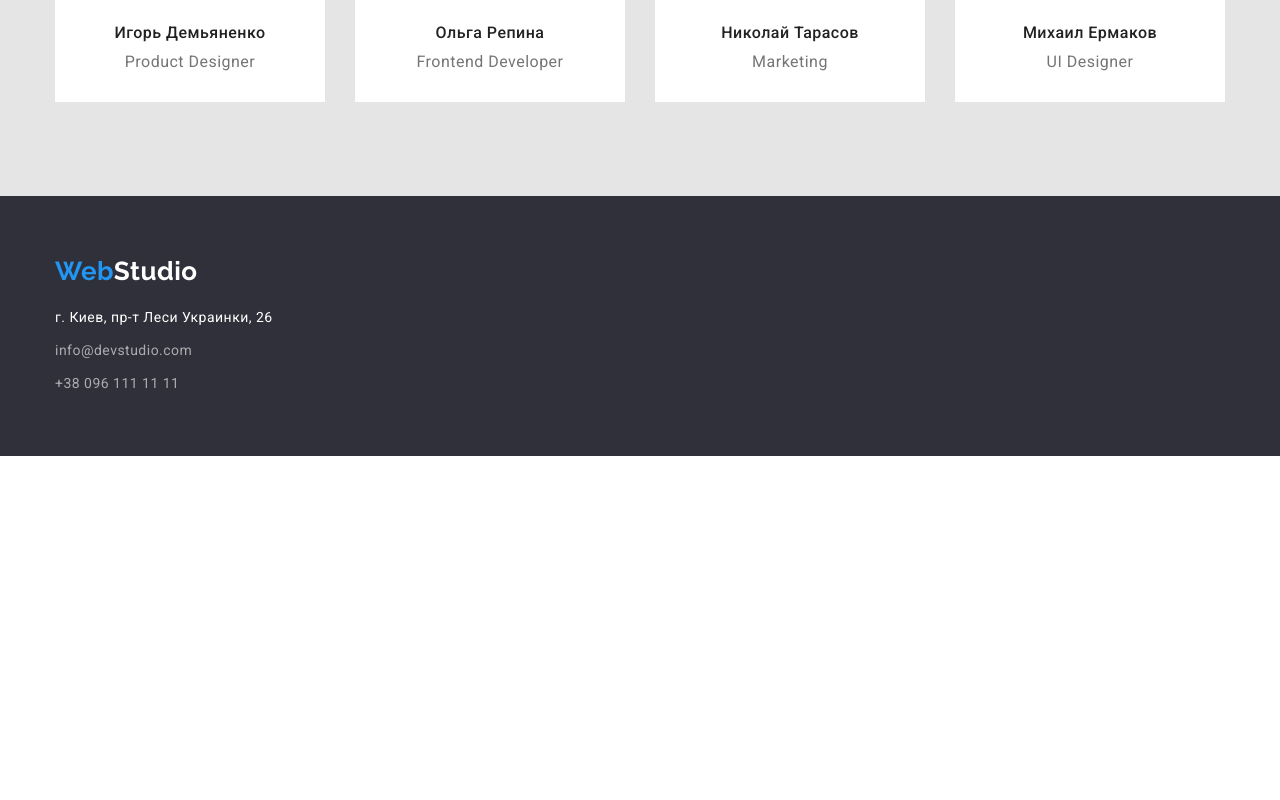
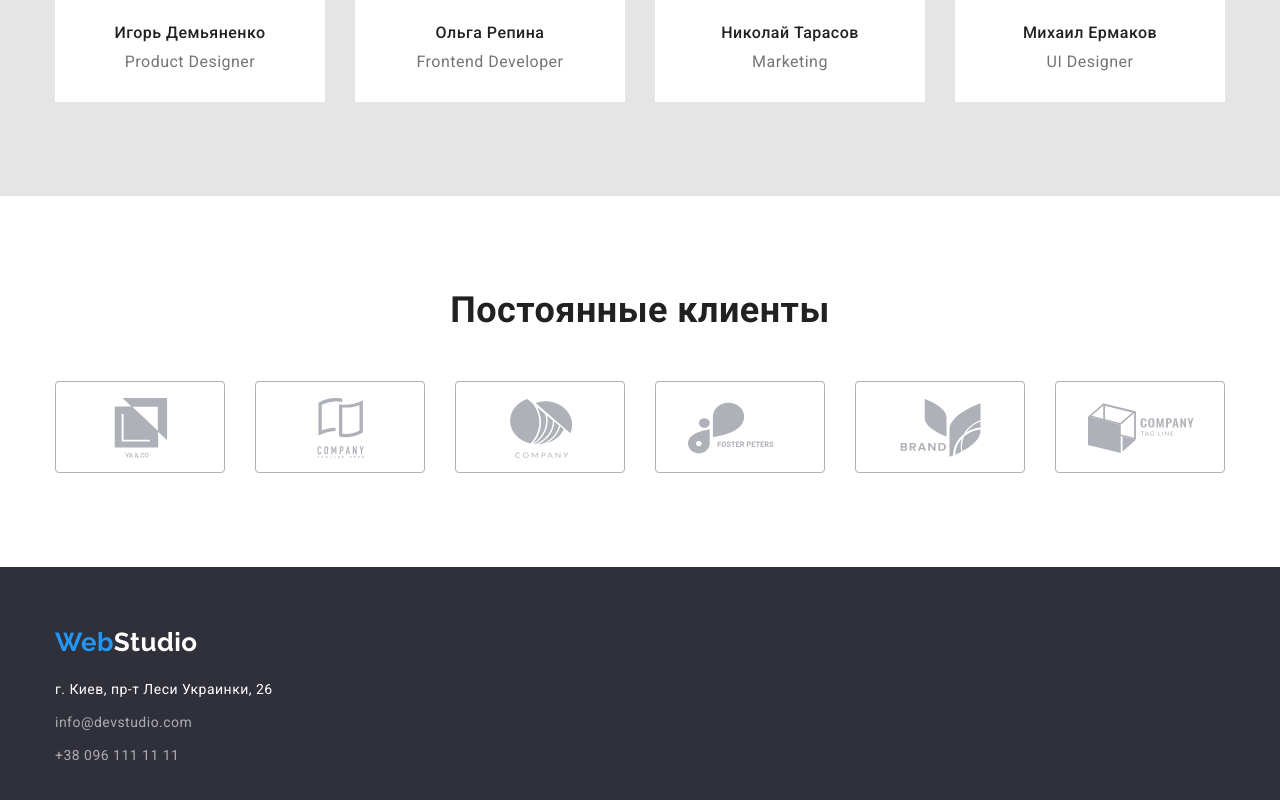
Before and after one commit to frandrew90/goit-markup-hw-04, a plain HTML site: page index.html in a window 1280 px wide. Shown: the part 2048-2848 px from the top of the page. Before the commit the page ends 2504 px from the top, so only its background shows below. Drawn offline with nearby package versions, Linux system fonts and the light colour scheme.

Commit message:
Made the clients section

```diff
--- a/css/styles.css
+++ b/css/styles.css
@@ -412,7 +412,49 @@ img {
   background-color: var(--header-bg-color);
 }
 
+/* Секция Постоянные клиенты */
+
+.clients-list {
+  margin-left: calc(-1 * var(--card-set-gap));
+  margin-bottom: calc(-1 * var(--card-set-gap));
+
+  display: flex;
+}
+
+.clients-item {
+  margin-left: var(--card-set-gap);
+  margin-bottom: var(--card-set-gap);
+
+  flex-basis: calc((100% / 5) - var(--card-set-gap));
+}
+
+.clients-item-box {
+  width: 170px;
+  height: 92px;
+  padding: 16px 32px;
+  border: 1px solid #afb1b8;
+  border-radius: 4px;
+}
+
+.clients-icon {
+  width: 106px;
+  height: 60px;
+
+  fill: #afb1b8;
+}
+
+.clients-item .link:hover .clients-icon,
+.clients-item .link:focus .clients-icon {
+  fill: var(--primary-accent-color);
+}
+
+.clients-item .link:hover .clients-item-box,
+.clients-item .link:focus .clients-item-box {
+  border: 1px solid var(--primary-accent-color);
+}
+
 /* Секция Примеры работ */
+
 /* .example {
   background-color: var(--header-bg-color);
 } */
--- a/index.html
+++ b/index.html
@@ -228,6 +228,76 @@
           </ul>
         </div>
       </section>
+
+      <!-- Постоянные клиенты -->
+
+      <section class="section clients">
+        <div class="container">
+          <h2 class="section-title">Постоянные клиенты</h2>
+
+          <ul class="list clients-list">
+            <li class="clients-item">
+              <a href="#" class="link clients-link">
+                <div class="clients-item-box">
+                  <svg class="clients-icon">
+                    <use href="/images/symbol-defs.svg#icon-group"></use>
+                  </svg>
+                </div>
+              </a>
+            </li>
+
+            <li class="clients-item">
+              <a href="#" class="link clients-link">
+                <div class="clients-item-box">
+                  <svg class="clients-icon">
+                    <use href="/images/symbol-defs.svg#icon-group-1"></use>
+                  </svg>
+                </div>
+              </a>
+            </li>
+
+            <li class="clients-item">
+              <a href="#" class="link">
+                <div class="clients-item-box">
+                  <svg class="clients-icon">
+                    <use href="/images/symbol-defs.svg#icon-group-2"></use>
+                  </svg>
+                </div>
+              </a>
+            </li>
+
+            <li class="clients-item">
+              <a href="#" class="link">
+                <div class="clients-item-box">
+                  <svg class="clients-icon">
+                    <use href="/images/symbol-defs.svg#icon-group-3"></use>
+                  </svg>
+                </div>
+              </a>
+            </li>
+
+            <li class="clients-item">
+              <a href="#" class="link">
+                <div class="clients-item-box">
+                  <svg class="clients-icon">
+                    <use href="/images/symbol-defs.svg#icon-group-4"></use>
+                  </svg>
+                </div>
+              </a>
+            </li>
+
+            <li class="clients-item">
+              <a href="#" class="link">
+                <div class="clients-item-box">
+                  <svg class="clients-icon">
+                    <use href="/images/symbol-defs.svg#icon-group-5"></use>
+                  </svg>
+                </div>
+              </a>
+            </li>
+          </ul>
+        </div>
+      </section>
     </main>
 
     <!-- Футер -->
```
